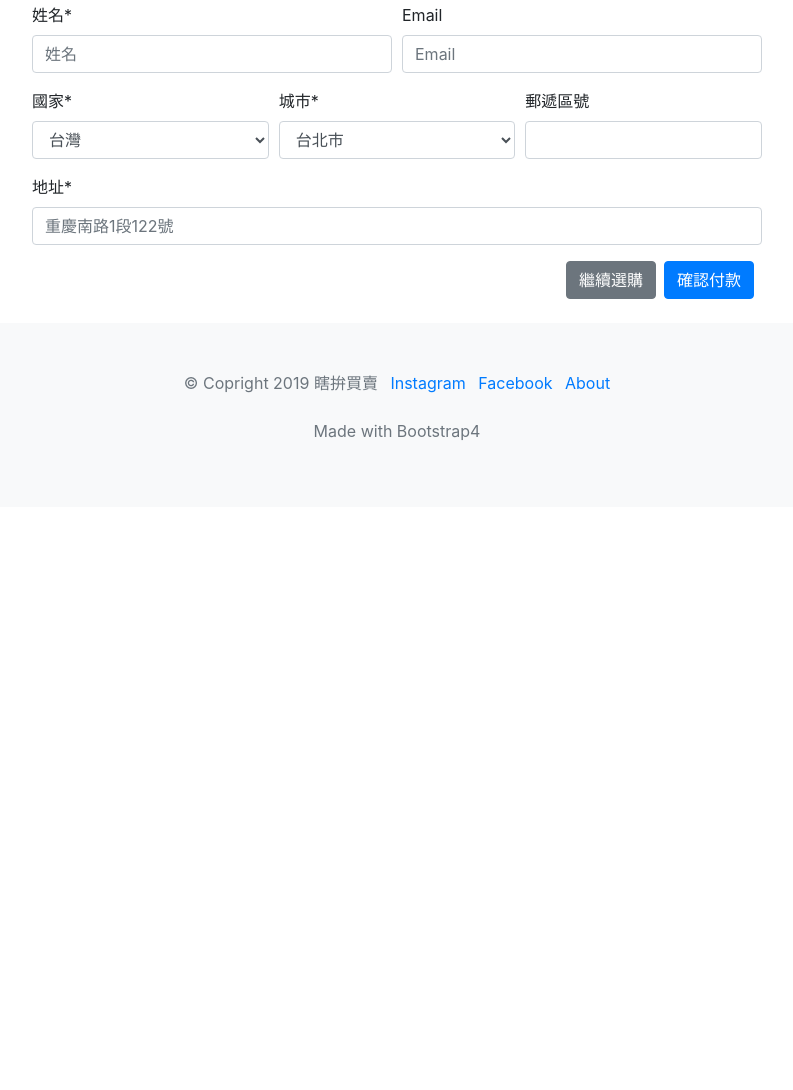
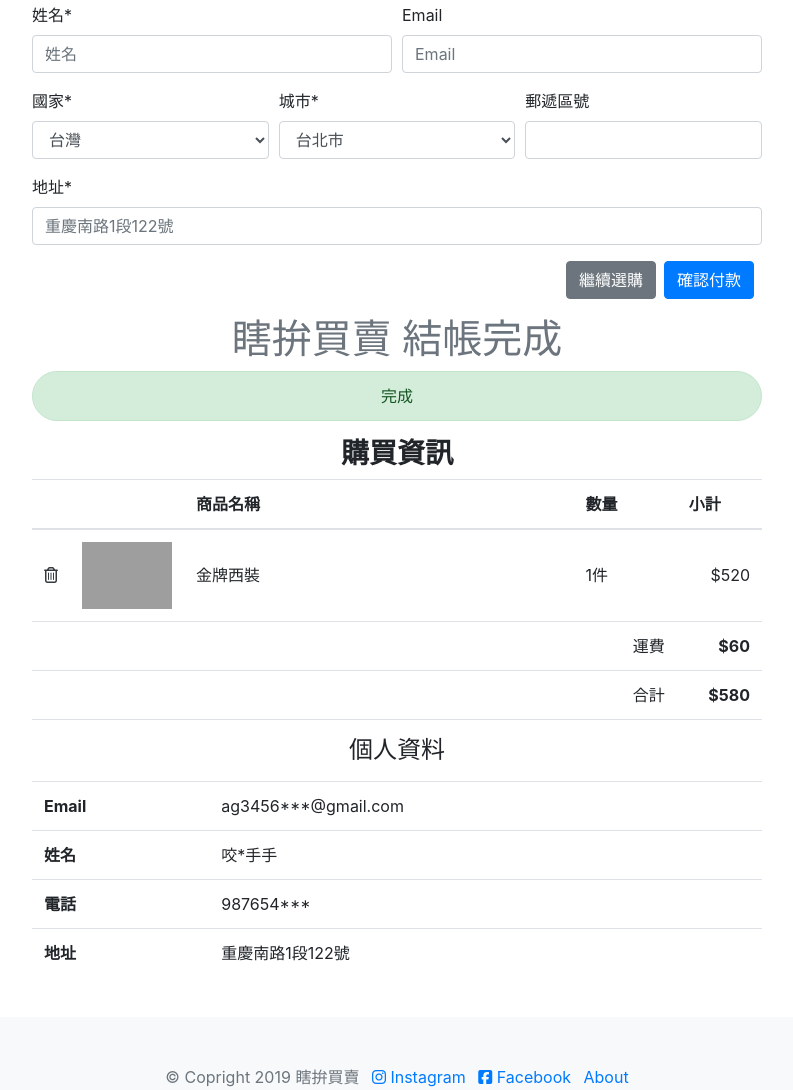
Before and after one commit to Hao1229/Bootstrap4-ShoppingWeb-practice, a plain HTML site: page index.html in a window 1280 px wide. Shown: the part 4307-5397 px from the top of the page, without its empty margins (243-1036 px from the left). Before the commit the page ends 4814 px from the top, so only its background shows below. Drawn offline with nearby package versions, Linux system fonts and the light colour scheme; grey boxes are pictures that could not be loaded.

Commit message:
add結帳完成部分,整理Scss的程式碼,網頁完成

```diff
--- a/Sass/_main.scss
+++ b/Sass/_main.scss
@@ -1,49 +1,68 @@
-.btn-cart{
-    position: relative;
+@mixin ipadUp {
+    @media (min-width:768px) {
+        @content
+    }
 }
 
-.btn-cart .badge{
-    position: absolute;
-    top: -1px;
-    right: 0;
+//購物車圖案與數字(用badge製作)位置製作
+.btn-cart{
+    position: relative !important;
+    .badge{
+        position: absolute !important;
+        top: -1px !important;
+        right: 0 !important;
+    }
 }
 
 //因為dropdown在navbar裡無法根據畫面空間自動變更顯示位置，故下此css讓其恢復功能
 .dropdown-menu--right{
-    right: 0;
-    left: auto;
+    right: 0 !important;
+    left: auto !important;
 }
-//
+
+//jumbotron背景圖片
 .jumbotron-bg{
     background-image: url('https://images.unsplash.com/photo-1477901492169-d59e6428fc90?w=1350');
 }
 
-.bg--cover{
+//背景圖片設定置中、最小高度等
+.bg{
+    &--cover{
         background-repeat: no-repeat;
         background-size: cover;
         background-position: center center;
         min-height: 400px;
     }
+    &--transparent{
+        background-color: transparent;
+    }
+}
 
-
+//card group陰影效果
 .box-shadow{
     box-shadow: 0  3px  5px  rgba(0,0,0,0.16);
     transition: box-shadow .3s;
+    &:hover{
+        box-shadow: 0  4px  10px  rgba(0,0,0,0.25);
     }
-
-.box-shadow:hover{
-    box-shadow: 0  4px  10px  rgba(0,0,0,0.25);
 }
 
 //讓缺貨商品無法被點擊,避免點擊時造成其他選項被取消
 .btn.disabled{
     pointer-events: none;
 }
-//
-.bg-transparent{
-    background-color: transparent;
-}
 
+//gototop固定
 .gototop{
+    position: fixed;
+    bottom:5px;
+    right:10px;
+    z-index: 999999999;
+    opacity: 0.5;
+    &:hover{
         cursor: pointer;
     }
+    @include ipadUp(){
+        opacity: 1;
+    }
+}
--- a/index.html
+++ b/index.html
@@ -12,6 +12,9 @@
 </head>
 
 <body>
+    <!-- <div class="gototop">
+        <i class="fas fa-arrow-up fa-4x"></i>
+    </div> -->
     <nav class="navbar navbar-expand-lg navbar-light bg-light">
         <a class="navbar-brand" href="index.html"><i class="fas fa-bone text-info mr-2"></i>瞎拚買賣</a>
         <div class="dropdown ml-auto">
@@ -330,7 +333,7 @@
     <!-- 商品分頁製作 -->
     <section class="mt-5">
         <div class="container">
-            <ol class="breadcrumb bg-transparent pl-0">
+            <ol class="breadcrumb bg--transparent pl-0">
                 <li class="breadcrumb-item"><a href="#">首頁</a></li>
                 <li class="breadcrumb-item"><a href="#">金牌專賣店</a></li>
                 <li class="breadcrumb-item active" aria-current="page">金牌西裝</li>
@@ -514,11 +517,80 @@
             </div>
         </div>
     </section>
+    <!-- 結帳完成頁面製作 -->
+    <section class="mt-3">
+        <h2 class="h1 text-center text-secondary">瞎拚買賣 結帳完成</h2>
+        <div class="container">
+            <div class="row">
+                <div class="col-md-8 m-auto">
+                    <div class="alert alert-success text-center rounded-pill" role="alert">
+                        完成
+                    </div>
+                    <h3 class="font-weight-bold text-center">購買資訊</h3>
+                    <table class="table">
+                        <thead>
+                            <tr>
+                                <th scope="col"></th>
+                                <th scope="col"></th>
+                                <th style="width: 650px;" scope="col">商品名稱</th>
+                                <th style="width: 150px;" scope="col">數量</th>
+                                <th scope="col" style="width: 100px;">小計</th>
+                            </tr>
+                        </thead>
+                        <tbody>
+                            <tr>
+                                <td class="align-middle"><a href="#" class="text-dark" data-toggle="modal"
+                                        data-target="#removeModal" data-backdrop="static" data-title="刪除 金牌西裝"><i
+                                            class="far fa-trash-alt"></i></a></td>
+                                <td class="align-middle"><img
+                                        src="https://images.unsplash.com/photo-1494281258937-45f28753affd?w=1350"
+                                        style="width: 90px;"></td>
+                                <td class="align-middle" style="width: 650px;">金牌西裝</th>
+                                <td class="align-middle">1件</td>
+                                <td class="text-right align-middle">$520</td>
+                            </tr>
+                            <tr>
+                                <td class="text-right" colspan="4">運費</th>
+                                <td class="text-right font-weight-bold">$60</td>
+                            </tr>
+                            <tr class="border-bottom">
+                                <td class="text-right" colspan="4">合計</th>
+                                <td class="text-right font-weight-bold">$580</td>
+                            </tr>
+                        </tbody>
+                    </table>
+                    <h4 class="text-center">個人資料</h4>
+                    <table class="table mt-3">
+                        <tbody>
+                            <tr>
+                                <th>Email</th>
+                                <td>ag3456***@gmail.com</td>
+                            </tr>
+                            <tr>
+                                <th>姓名</th>
+                                <td>咬*手手</td>
+                            </tr>
+                            <tr>
+                                <th>電話</th>
+                                <td>987654***</td>
+                            </tr>
+                            <tr>
+                                <th>地址</th>
+                                <td>重慶南路1段122號</td>
+                            </tr>
+                        </tbody>
+                    </table>
+
+                </div>
+            </div>
+        </div>
+
+    </section>
 
     <footer class="bg-light py-5 text-center mt-4">
         <p class="text-secondary d-md-inline">© Copright 2019 瞎拚買賣</p>
-        <a href="#" class="ml-2">Instagram</a>
-        <a href="#" class="ml-2">Facebook</a>
+        <a href="#" class="ml-2"><i class="fab fa-instagram"></i> Instagram</a>
+        <a href="#" class="ml-2"><i class="fab fa-facebook-square"></i> Facebook</a>
         <a href="#" class="ml-2">About</a>
         <p class="text-secondary mt-4">Made with Bootstrap4</p>
     </footer>
@@ -556,6 +628,7 @@
         integrity="sha384-B0UglyR+jN6CkvvICOB2joaf5I4l3gm9GU6Hc1og6Ls7i6U/mkkaduKaBhlAXv9k"
         crossorigin="anonymous"></script>
     <script src="https://kit.fontawesome.com/7e3354ec65.js"></script>
+    <!-- <script src="https://code.jquery.com/jquery-3.4.1.min.js"></script> -->
     <script src="js/all.js"></script>
 </body>
 
--- a/js/all.js
+++ b/js/all.js
@@ -6,7 +6,11 @@ $(document).ready(function () {
       var modal = $(this)
       modal.find('.modal-title').text('確認' + title) // 寫入資料
     });
-
+    //回到頂部jQuery
+    // $('.gototop').click(function (e) {
+    //   e.preventDefault();
+    //   $('html,body').animate({scrollTop:0},1500);
+    // });
   });
 
 
```
Also changed, not shown: css/all.css. Lines whose indentation alone changed are shown as unchanged.
